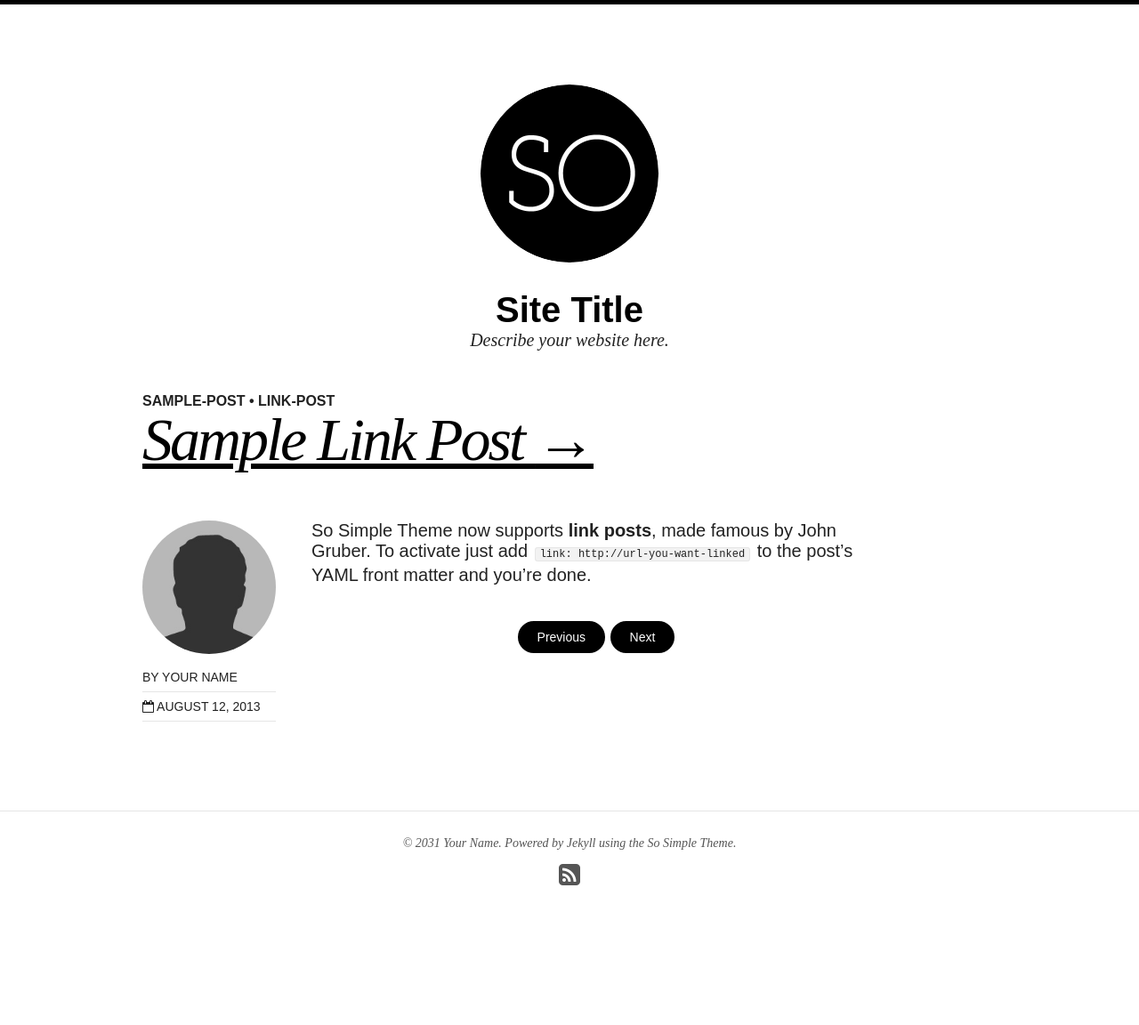
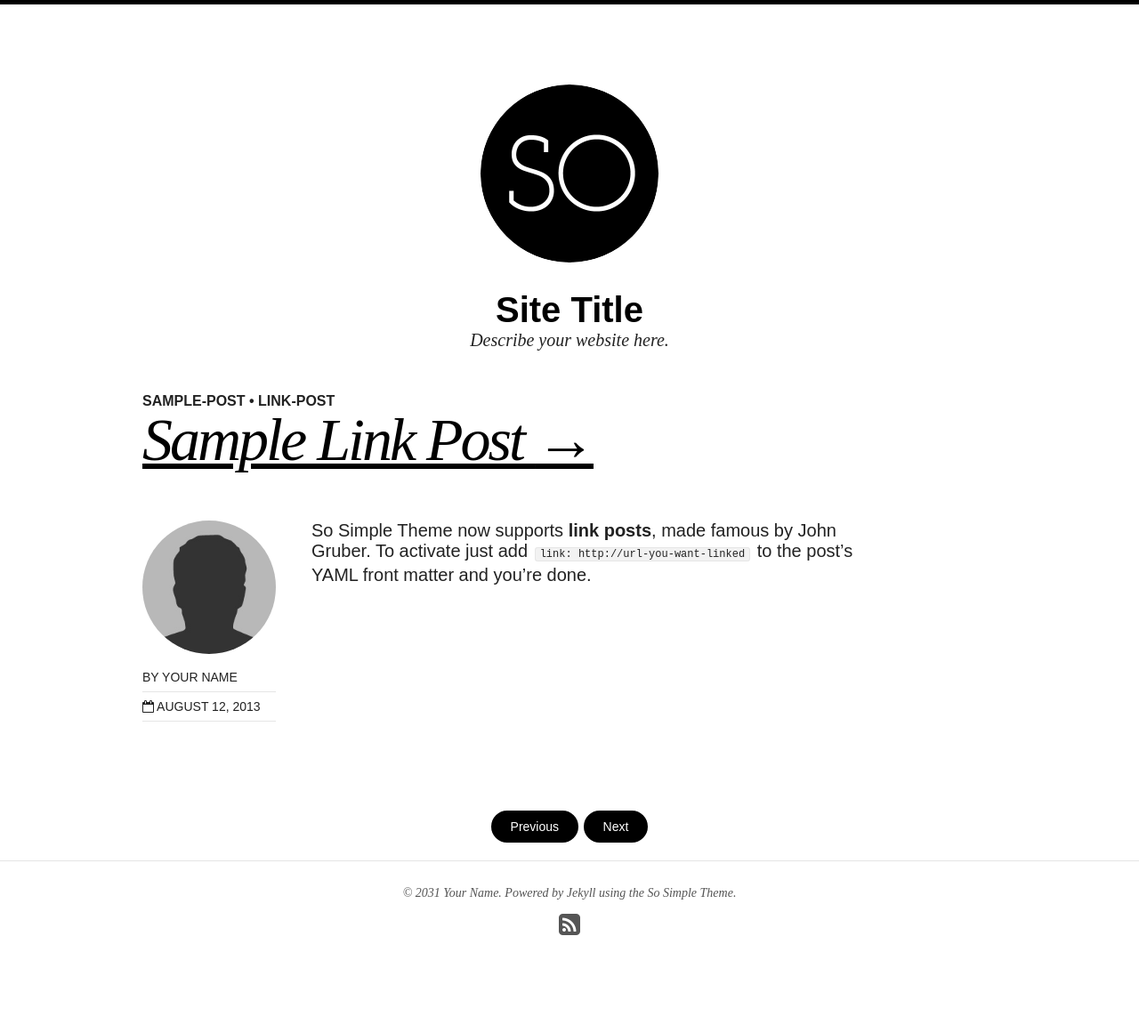
Before and after one commit to FoxerCoeee/FoxerCoeee, a Jekyll site: the page built from _posts/articles/2013-08-12-sample-link-post.md, in a window 1280 px wide. Shown: the whole page at 89% size. Built offline with Jekyll 4.4.1, drawn with Linux system fonts in a browser that asks for light colours; nearby versions of some CDN libraries; before the commit the page ends 1096 px from its top, so only the background shows below that.

Commit message:
Center post navigation

```diff
--- a/_layouts/post.html
+++ b/_layouts/post.html
@@ -52,17 +52,17 @@
       </footer>
       <div class="entry-content">
         {{ content }}
-        <nav class="pagination" role="navigation">
-          {% if page.previous %}
-            <a href="{{ site.url }}{{ page.previous.url }}" class="btn" title="{{ page.previous.title }}">Previous</a>
-          {% endif %}
-          {% if page.next %}
-            <a href="{{ site.url }}{{ page.next.url }}" class="btn" title="{{ page.next.title }}">Next</a>
-          {% endif %}
-        </nav><!-- /.pagination -->
         {% if site.owner.disqus-shortname and page.comments == true %}<div id="disqus_thread"></div><!-- /#disqus_thread -->{% endif %}
       </div><!-- /.entry-content -->
     </div><!-- /.entry-wrapper -->
+    <nav class="pagination" role="navigation">
+      {% if page.previous %}
+        <a href="{{ site.url }}{{ page.previous.url }}" class="btn" title="{{ page.previous.title }}">Previous</a>
+      {% endif %}
+      {% if page.next %}
+        <a href="{{ site.url }}{{ page.next.url }}" class="btn" title="{{ page.next.title }}">Next</a>
+      {% endif %}
+    </nav><!-- /.pagination -->
   </article>
 </div><!-- /#main -->
 
```
